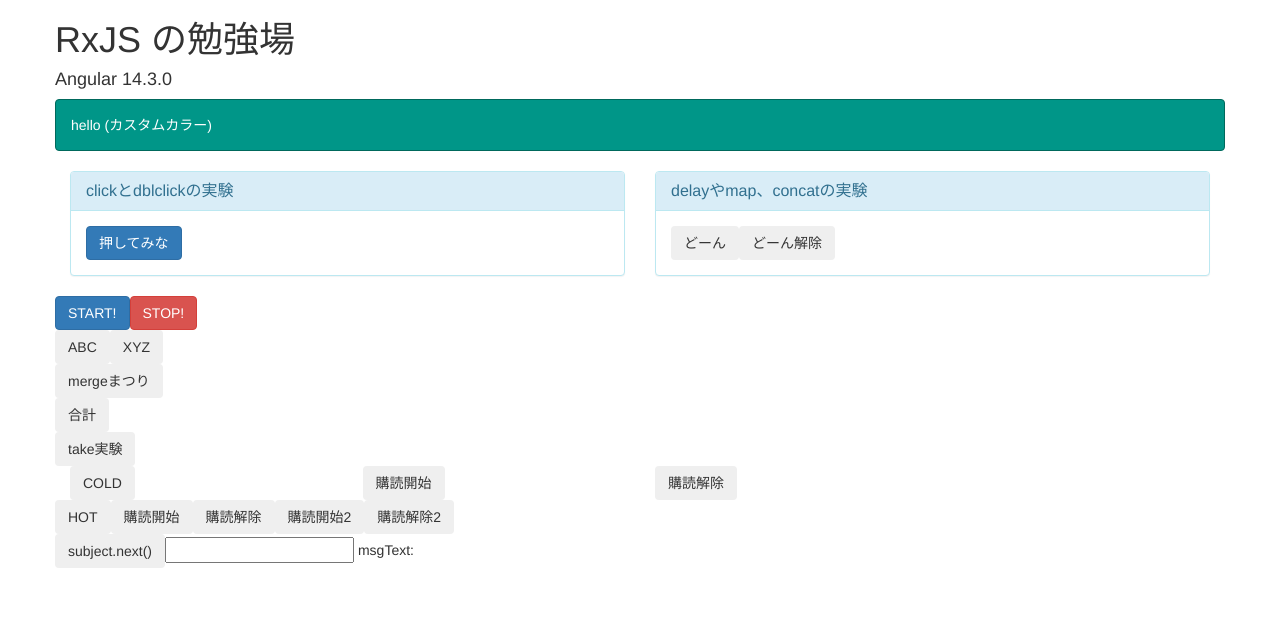
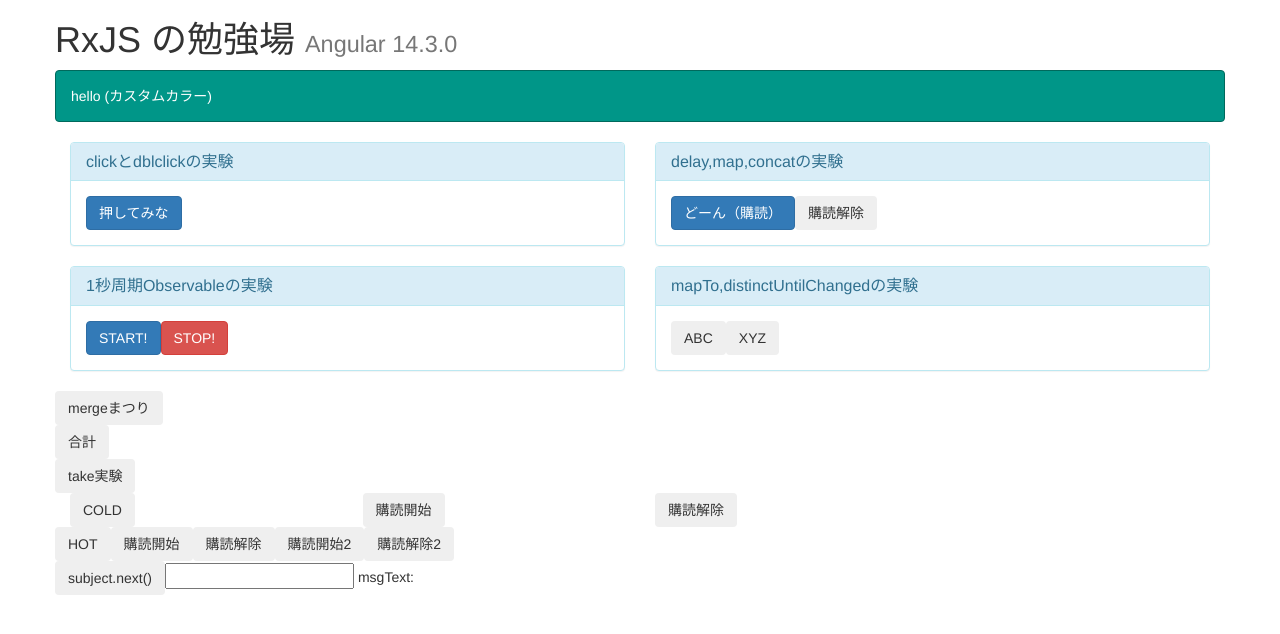
Before and after one commit to baggio4ever/rxjs-test, an Angular app: page / in a window 1280 px wide. Shown: the top 634 px of the page. Built offline with nearby package versions, Linux system fonts and the light colour scheme.

Commit message:
コメント少しつけたり

```diff
--- a/src/app/app.component.html
+++ b/src/app/app.component.html
@@ -1,11 +1,6 @@
 <div class="container">
   <div class="row">
-    <h1>
-      {{title}}
-    </h1>
-    <h4>
-      Angular {{angular_version}}
-    </h4>
+    <h1>{{title}} <small>Angular {{angular_version}}</small></h1>
   </div>
 
   <div class="row">
@@ -27,23 +22,42 @@
     <div class="col-xs-6">
       <div class="panel panel-info">
         <div class="panel-heading">
-          <h4 class="panel-title">delayやmap、concatの実験</h4>
+          <h4 class="panel-title">delay,map,concatの実験</h4>
         </div>
         <div class="panel-body">
-          <button class="btn" (click)="onDoon()">どーん</button>
-          <button class="btn" (click)="onDoonUnsubscribe()">どーん解除</button>
+          <button class="btn btn-primary" (click)="onDoon()">どーん（購読）</button>
+          <button class="btn" (click)="onDoonUnsubscribe()">購読解除</button>
         </div>
       </div>
     </div>
   </div>
 
   <div class="row">
-    <button class="btn btn-primary" (click)="onStartInterval()">START!</button>
-    <button class="btn btn-danger" (click)="onStopInterval()">STOP!</button>
+    <div class="col-xs-6">
+      <div class="panel panel-info">
+        <div class="panel-heading">
+          <h4 class="panel-title">1秒周期Observableの実験</h4>
+        </div>
+        <div class="panel-body">
+          <button class="btn btn-primary" (click)="onStartInterval()">START!</button>
+          <button class="btn btn-danger" (click)="onStopInterval()">STOP!</button>
+        </div>
+      </div>
+    </div>
+
+    <div class="col-xs-6">
+      <div class="panel panel-info">
+        <div class="panel-heading">
+          <h4 class="panel-title">mapTo,distinctUntilChangedの実験</h4>
+        </div>
+        <div class="panel-body">
+          <button class="abc btn">ABC</button>
+          <button class="xyz btn">XYZ</button>
+        </div>
+      </div>
+    </div>
   </div>
   <div class="row">
-    <button class="abc btn">ABC</button>
-    <button class="xyz btn">XYZ</button>
   </div>
   <div class="row">
     <button class="mergeFes btn" (click)="onMergeFes()">mergeまつり</button>
--- a/src/app/app.component.ts
+++ b/src/app/app.component.ts
@@ -88,7 +88,7 @@
     let abc = Observable.fromEvent( document.querySelector('.abc'),'click');
     let xyz = Observable.fromEvent( document.querySelector('.xyz'),'click');
     Observable.merge( abc.mapTo('エービーシー'),xyz.mapTo('エックスワイゼット'))
-      .distinctUntilChanged()
+      .distinctUntilChanged() // 同じ値は無視
       .subscribe( val=>{
         console.log(val);
         this.messages.push(val);
@@ -139,6 +139,7 @@
 
   onStartInterval(){
     console.warn('START!');
+
     this.subscription = this.intervalStream.subscribe(
       (x)=>{console.info(x);},
       (error:Error)=>{console.info('Error!!');},
@@ -147,6 +148,7 @@
   }
   onStopInterval(){
     console.warn('STOP!');
+
     this.subscription.unsubscribe();
   }
 
```
